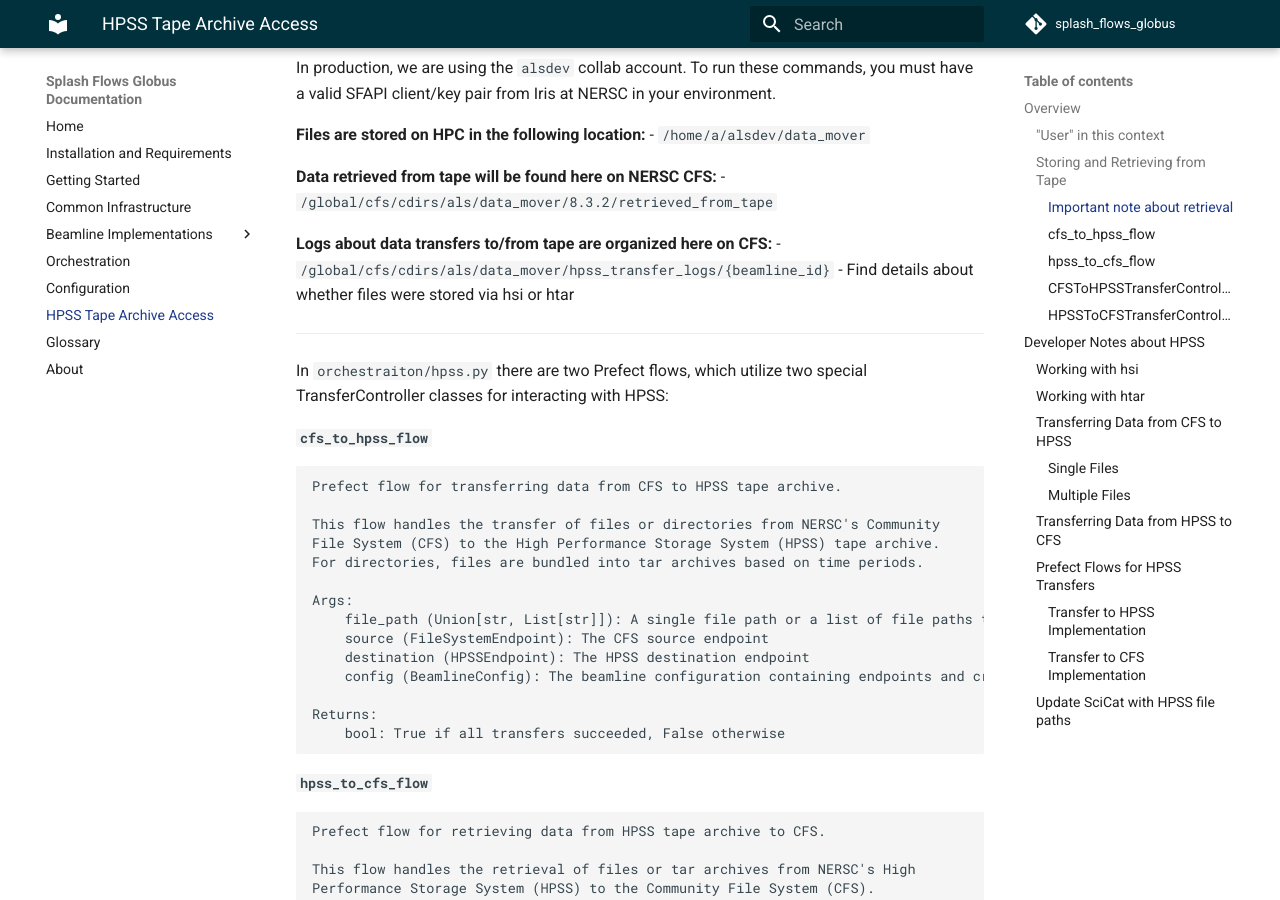
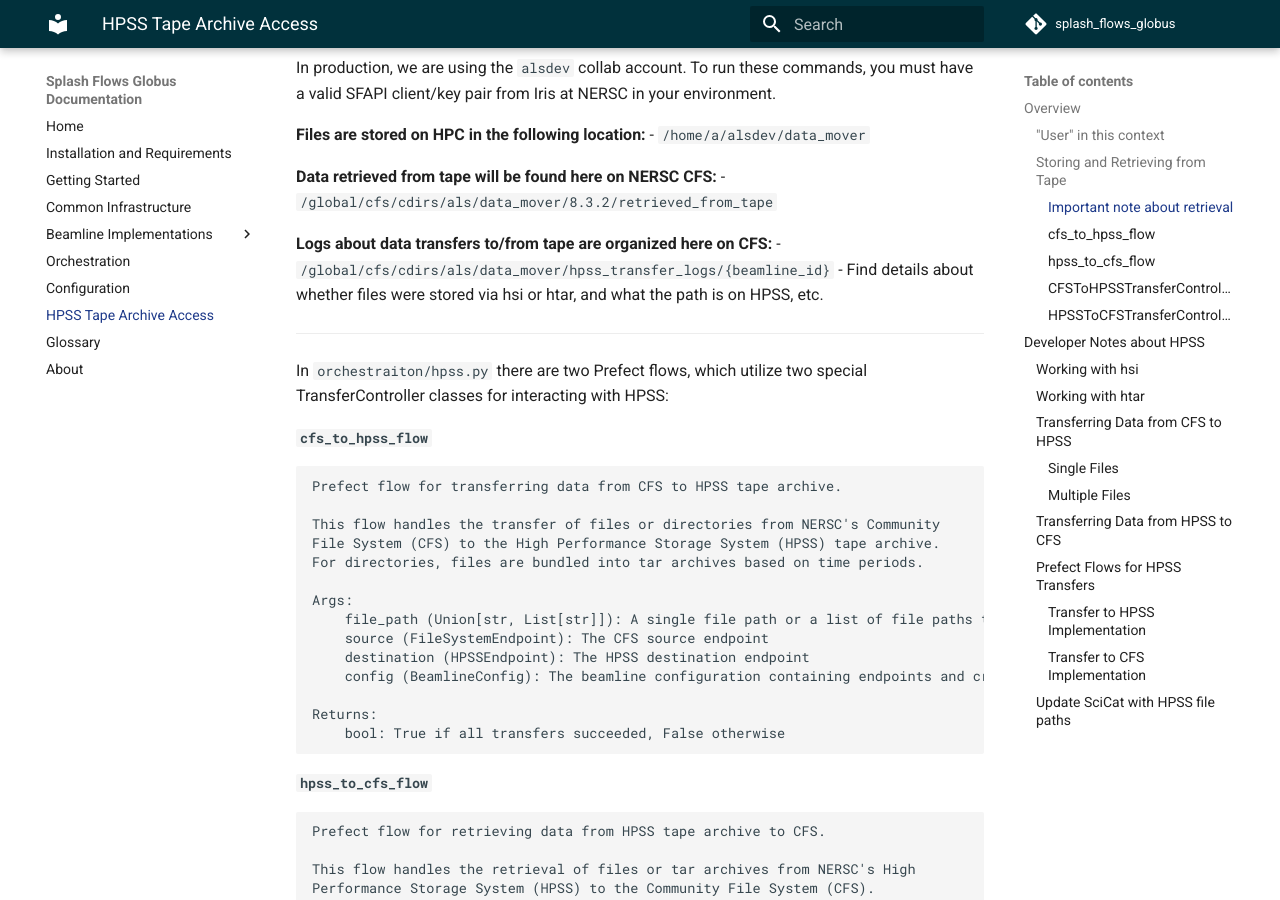
Before and after one commit to als-computing/splash_flows_globus, an MkDocs documentation site: the page built from docs/mkdocs/docs/hpss.md, in a window 1280 px wide and 900 px high, scrolled down 1565 px. Built offline with MkDocs 1.6.1 and Material for MkDocs 9.7.7, drawn with Linux system fonts in a browser that asks for light colours; comment, search, counter and statistics services are not loaded.

Commit message:
Updating documentation for HPSS

```diff
--- a/docs/mkdocs/docs/hpss.md
+++ b/docs/mkdocs/docs/hpss.md
@@ -53,7 +53,7 @@ In production, we are using the `alsdev` collab account. To run these commands,
 
 **Logs about data transfers to/from tape are organized here on CFS:**
 - `/global/cfs/cdirs/als/data_mover/hpss_transfer_logs/{beamline_id}`
-- Find details about whether files were stored via hsi or htar
+- Find details about whether files were stored via hsi or htar, and what the path is on HPSS, etc.
 
 -----------------------
 
```
